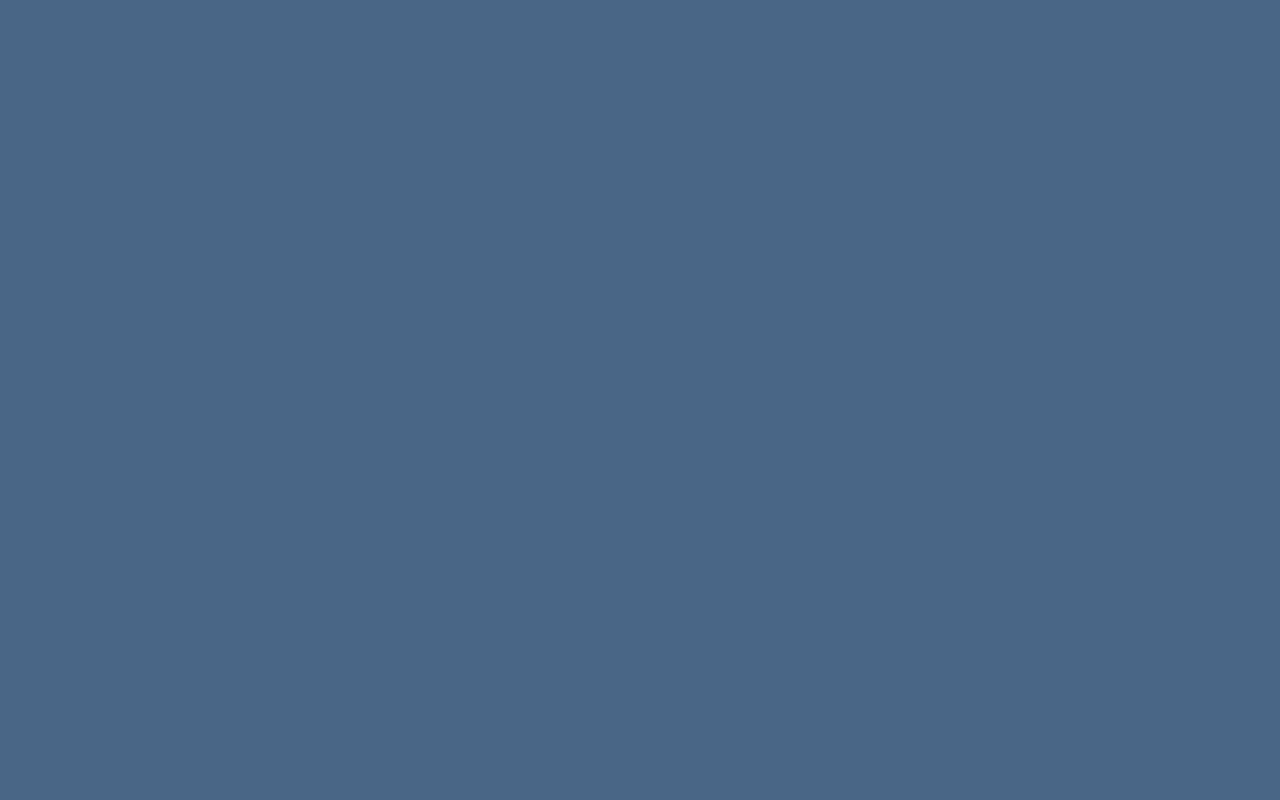
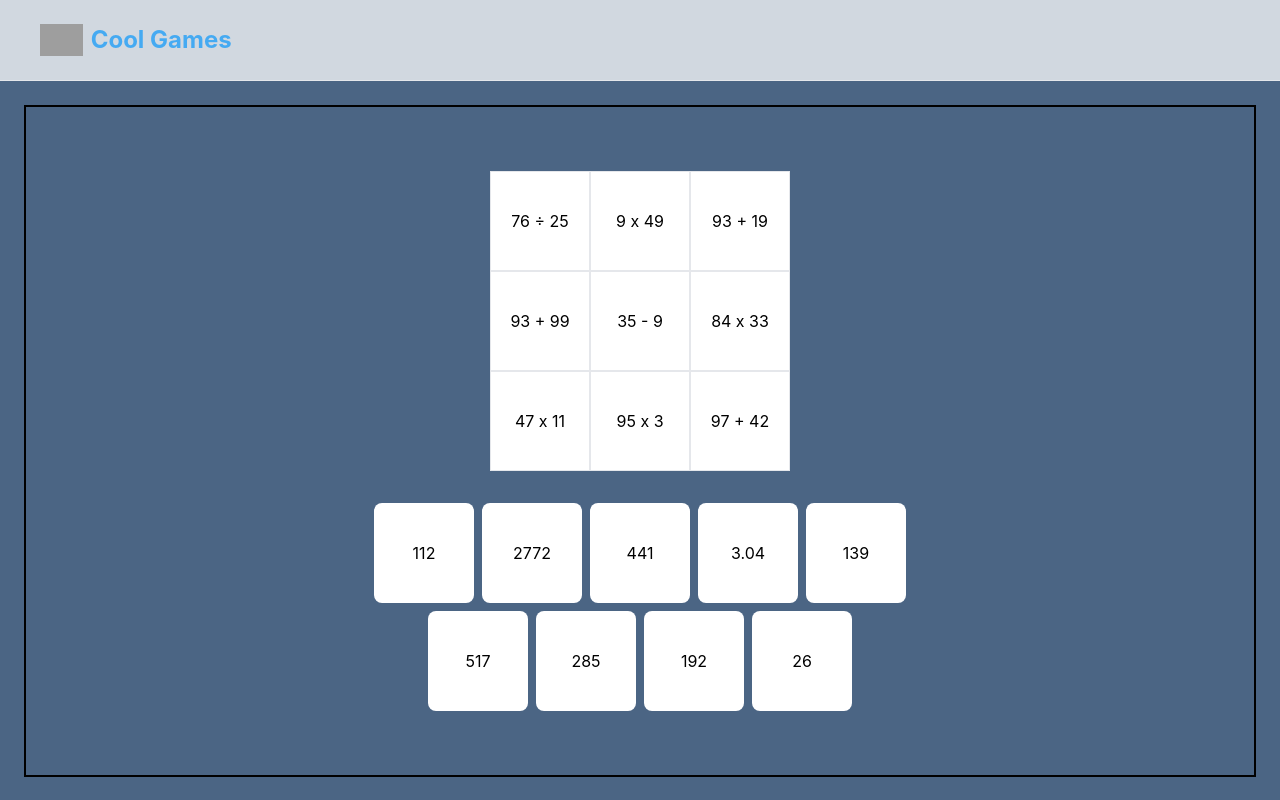
Before and after one commit to Adenhall/cool_games, a React (Vite) app: page /math-puzzle in a window 1280 px wide. Before the commit this address had no page. Built offline with nearby package versions, Linux system fonts and the light colour scheme; grey boxes are pictures that could not be loaded.

Commit message:
feat: setup math puzzle page

```diff
--- a/src/components/JigsawPuzzle/index.tsx
+++ b/src/components/JigsawPuzzle/index.tsx
@@ -52,6 +52,7 @@ const JigsawPuzzle = ({ image, rows, columns }: JigsawPuzzleProps) => {
           backgroundImage: `url(${image})`,
           backgroundSize: "contain",
           backgroundRepeat: "no-repeat",
+          backgroundPosition: "center"
         }}
       >
         {grid.map((gridItem) => (
--- a/src/helpers/math.ts
+++ b/src/helpers/math.ts
@@ -24,7 +24,7 @@ export class ArithmeticProblemGenerator {
         result = num1 - num2;
         break;
       case "*":
-        problem = `${num1} * ${num2}`;
+        problem = `${num1} x ${num2}`;
         result = num1 * num2;
         break;
       case "/":
@@ -32,7 +32,7 @@ export class ArithmeticProblemGenerator {
         if (num2 === 0) {
           return this.generateProblem();
         }
-        problem = `${num1} / ${num2}`;
+        problem = `${num1} ÷ ${num2}`;
         result = num1 / num2;
         break;
       default:
--- /dev/null
+++ b/src/pages/GamePicker.tsx
@@ -0,0 +1,15 @@
+import { useNavigate } from "react-router";
+
+const GamePicker = () => {
+  const navigate = useNavigate();
+  return (
+    <div className="w-full h-full flex justify-center items-center text-gray-900 text-3xl gap-4">
+      <button onClick={() => navigate("/symbol-search")}>
+        Letter/Symbol Search
+      </button>
+      <button onClick={() => navigate("/math-puzzle")}>Math Puzzle</button>
+    </div>
+  );
+};
+
+export default GamePicker;
--- /dev/null
+++ b/src/pages/MathPuzzle.tsx
@@ -0,0 +1,11 @@
+import JigsawPuzzle from "../components/JigsawPuzzle";
+
+const MathPuzzle = () => {
+  return (
+    <div className="w-full h-full p-6 max-h-[90vh]">
+      <JigsawPuzzle image="/vite.svg" rows={3} columns={3} />
+    </div>
+  );
+};
+
+export default MathPuzzle;
--- a/src/routes.tsx
+++ b/src/routes.tsx
@@ -6,12 +6,16 @@ import {
 
 import Root, { loader as rootLoader } from "./pages/Root";
 import Welcome from "./pages/Welcome";
+import GamePicker from "./pages/GamePicker";
+import MathPuzzle from "./pages/MathPuzzle";
 
 export const router = createBrowserRouter(
   createRoutesFromElements(
     <Route path="/" loader={rootLoader} element={<Root />}>
       <Route path="/" loader={rootLoader} element={<Welcome />} />
-      <Route path="/pick" element={<div>Pick a game!</div>} />
+      <Route path="/pick" element={<GamePicker />} />
+      <Route path="/symbol-search" element={<h1>Under construction 🚧</h1>} />
+      <Route path="/math-puzzle" element={<MathPuzzle />} />
     </Route>,
   ),
 );
```
